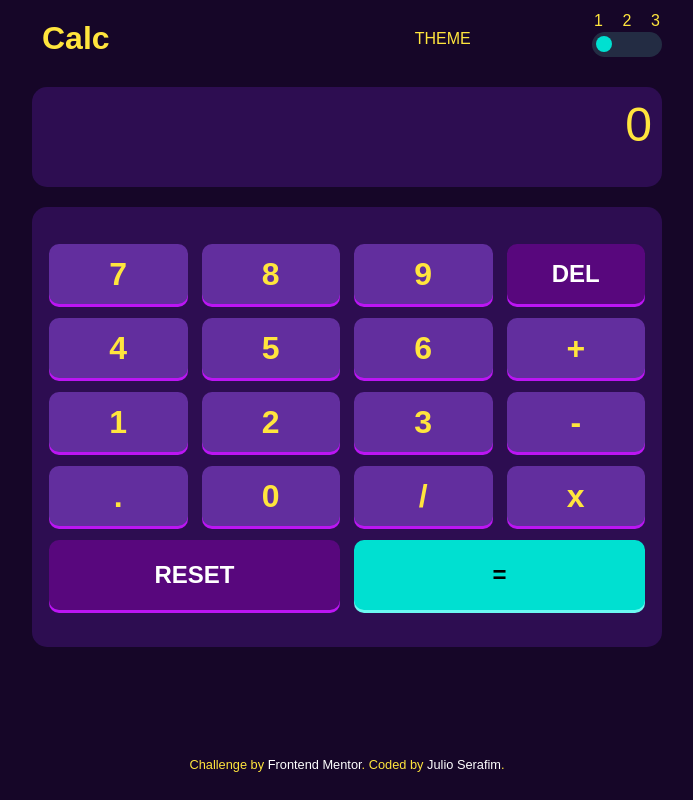
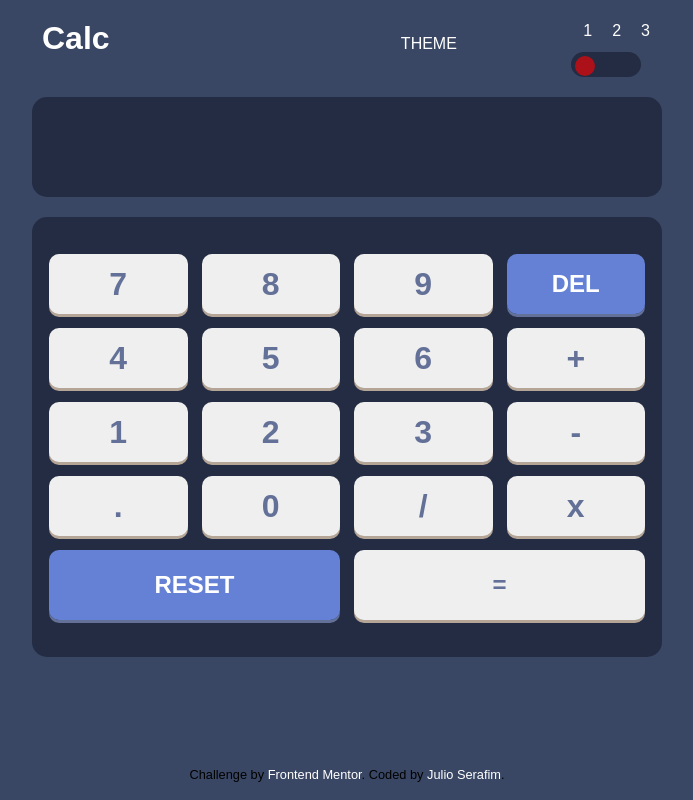
Before and after one commit to JulioSeraf/Calculadora, a plain HTML site: page index.html in a window 1280 px wide. Shown: the whole page, without its empty margins (293-986 px from the left). Drawn offline with Linux system fonts and the light colour scheme.

Commit message:
creando script

```diff
--- a/index.html
+++ b/index.html
@@ -6,7 +6,7 @@
 
   <link rel="icon" type="image/png" sizes="32x32" href="./images/favicon-32x32.png">
   <link rel="stylesheet" href="style.css">
-  <link rel="stylesheet" href="temas/style-Tema3.css">
+  <link id="linkTema" rel="stylesheet" href="temas/style-Tema1.css">
   <title>Frontend Mentor | Calculator app</title>
 
 </head>
@@ -16,47 +16,47 @@
     <p>THEME</p>
     <div class="tema">
       <div class="btsNuber">
-        <label for="itema1">1</label>
-        <label for="itema2">2</label>
-        <label for="itema3">3</label>
+        <label class="tema" value="1" for="itema1">1</label>
+        <label class="tema" value="2" for="itema2">2</label>
+        <label class="tema" value="3"  for="itema3">3</label>
       </div>
       <div class="btsTema">
-        <input  class="input__Tema1-Color" type="radio" name="tema" id="itema1" checked>
-        <input  class="input__Tema1-Color" type="radio" name="tema" id="itema2">
-        <input  class="input__Tema1-Color" type="radio" name="tema" id="itema3">
+        <input  class="tema" value="1" type="radio" name="tema" id="itema1" checked>
+        <input  class="tema" value="2" type="radio" name="tema" id="itema2">
+        <input  class="tema" value="3"  type="radio" name="tema" id="itema3">
       </div>
     </div>
   </header>
   <main>
-    <div class="screen">0</div>
+    <div class="screen"></div>
     <div class="div__number">
       <div class="div__but">
-        <button>7</button>
-        <button>8</button>
-        <button>9</button>
-        <button class="reset-delete">DEL</button>
+        <button class="bts">7</button>
+        <button class="bts">8</button>
+        <button class="bts">9</button>
+        <button class="reset-delete bts">DEL</button>
       </div>
       <div class="div__but">
-        <button>4</button>
-        <button>5</button>
-        <button>6</button>
-        <button>+</button>
+        <button class="bts">4</button>
+        <button class="bts">5</button>
+        <button class="bts">6</button>
+        <button class="bts">+</button>
       </div>
       <div class="div__but">
-        <button>1</button>
-        <button>2</button>
-        <button>3</button>
-        <button>-</button>
+        <button class="bts">1</button>
+        <button class="bts">2</button>
+        <button class="bts">3</button>
+        <button class="bts">-</button>
       </div>
       <div class="div__but">
-        <button>.</button>
-        <button>0</button>
-        <button>/</button>
-        <button>x</button>
+        <button class="bts">.</button>
+        <button class="bts">0</button>
+        <button class="bts">/</button>
+        <button class="bts">x</button>
       </div>
       <div class="div__but">
-        <button  class="res-reset reset-delete" >RESET</button>
-        <button class="res-reset" id="igual">=</button>
+        <button class="res-reset reset-delete bts" >RESET</button>
+        <button class="res-reset bts" id="igual">=</button>
       </div>
     </div>
   </main>
@@ -64,5 +64,6 @@
     Challenge by <a href="https://www.frontendmentor.io?ref=challenge" target="_blank">Frontend Mentor</a>.
     Coded by <a href="#">Julio Serafim</a>.
   </footer>
+  <script src="script.js"></script>
 </body>
 </html>
--- /dev/null
+++ b/script.js
@@ -0,0 +1,10 @@
+document.querySelectorAll('.tema').forEach((item)=>{
+    item.addEventListener('click',func{
+    })
+})
+
+
+const screen = document.querySelector('.screen');
+document.querySelectorAll('.bts').forEach((item)=>(
+    item.addEventListener('click', teclas)
+))
--- a/style.css
+++ b/style.css
@@ -71,6 +71,10 @@ main .screen{
     border-radius: 15px;
     font-size: 3em;
     text-align: right;
+
+    word-wrap: break-word;
+
+
 }
 main .div__number{
     display: flex;
```
